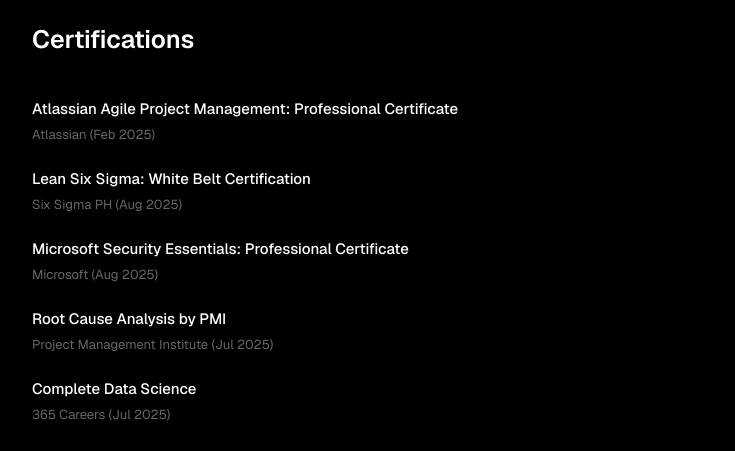
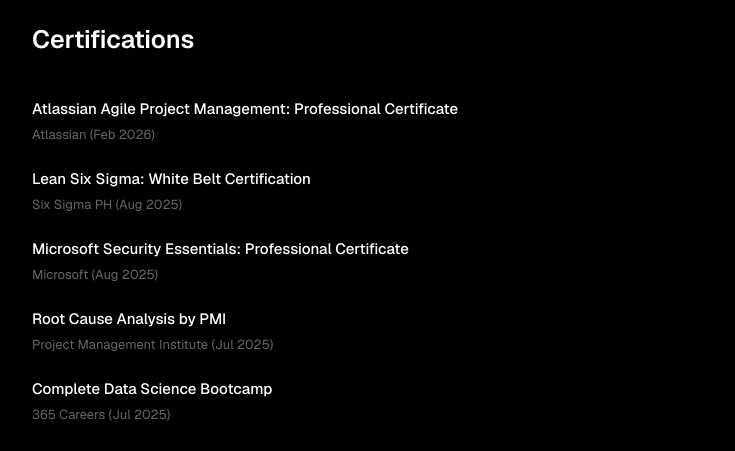
Before and after one commit to LuisSebastianDelRosario/luis-2026-portfolio, a Next.js app: page / in a window 1280 px wide. Shown: the part 2280-2731 px from the top of the page, without its empty margins (288-1023 px from the left). Built offline with nearby package versions, Linux system fonts and the light colour scheme.

Commit message:
correction applied for the certificates

```diff
--- a/components/sections/Certifications.tsx
+++ b/components/sections/Certifications.tsx
@@ -1,7 +1,7 @@
 const certifications = [
   {
     name: "Atlassian Agile Project Management: Professional Certificate",
-    issuer: "Atlassian (Feb 2025)",
+    issuer: "Atlassian (Feb 2026)",
   },
   {
     name: "Lean Six Sigma: White Belt Certification",
@@ -16,7 +16,7 @@
     issuer: "Project Management Institute (Jul 2025)",
   },
   {
-    name: "Complete Data Science",
+    name: "Complete Data Science Bootcamp",
     issuer: "365 Careers (Jul 2025)",
   },
 ];
```
